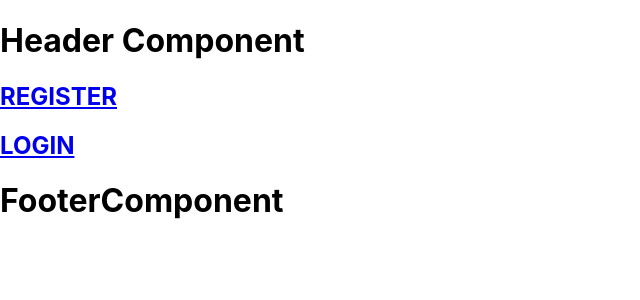
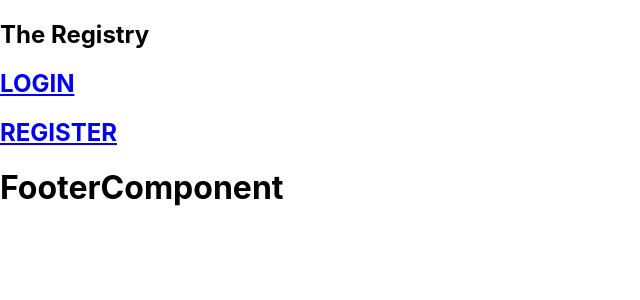
Before and after one commit to katiepestotnik/the-registry-frontend, a React (Create React App) app: page / in a window 1280 px wide. Shown: the top 300 px of the page, without its empty margins (0-640 px from the left). Built offline with nearby package versions, Linux system fonts and the light colour scheme.

Commit message:
add header

```diff
--- a/src/components/Header.js
+++ b/src/components/Header.js
@@ -1,4 +1,23 @@
+import { Link } from 'react-router-dom';
+import { Context } from "../Global";
+import { useContext, useEffect } from 'react';
 const Header = (props) => {
-    return <h1>Header Component</h1>
+    const [state, setState] = useContext(Context);
+    const logout = <Link to="/">
+    <button onClick={() => {
+        window.localStorage.removeItem("token")
+        setState({...state, token:null})
+    }}>
+        LOGOUT
+    </button>
+</Link>
+    return (
+        <div>
+        <nav>
+                <h1>The Registry</h1>
+                <Link to="/">{state.token?logout:null}</Link>
+            </nav>
+        </div>
+    );
 };
 export default Header;
--- a/src/pages/Home.js
+++ b/src/pages/Home.js
@@ -15,8 +15,8 @@ const Home = (props) => {
     </Link>
     return (
         <div>
+        <Link to="/login"><h2>LOGIN</h2></Link>
         <Link to="/signup"><h2>REGISTER</h2></Link>
-        <Link to="/login"><h2>LOGIN</h2></Link>
         </div>
     );
 };
```
